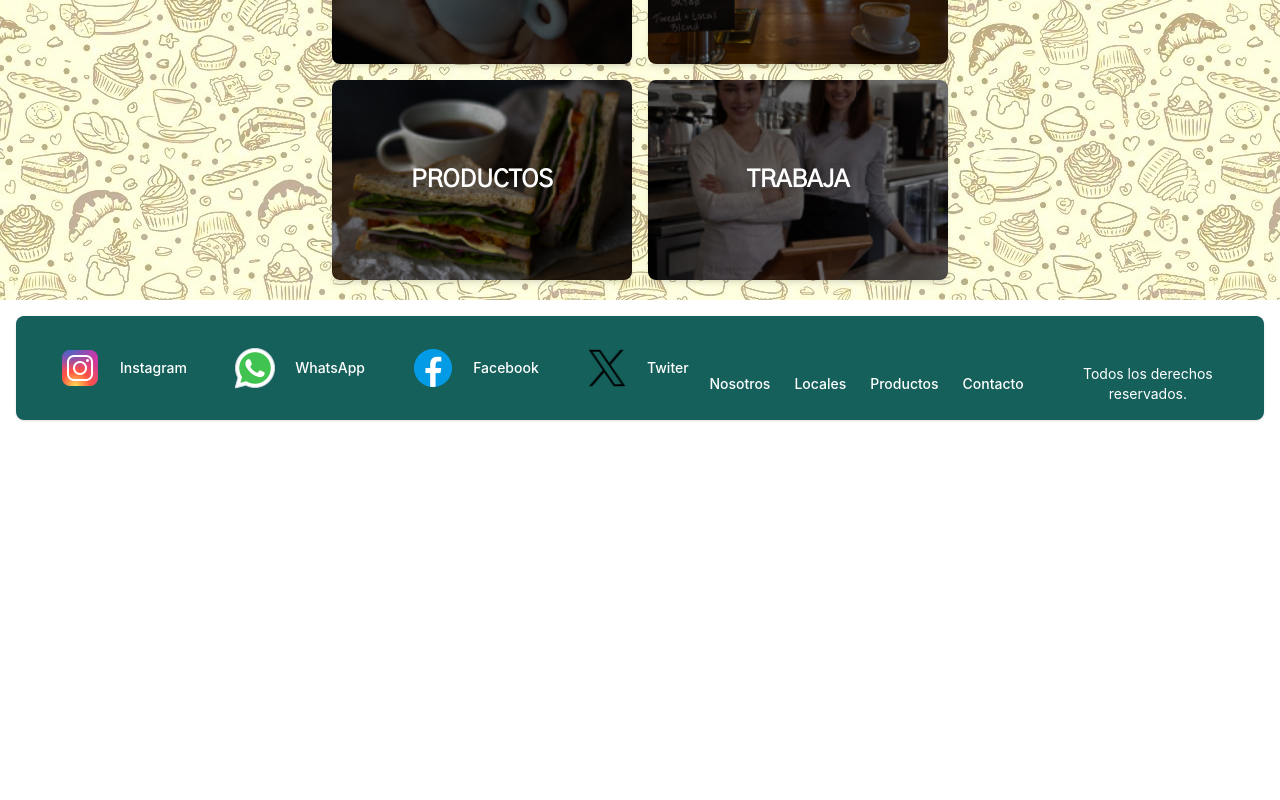
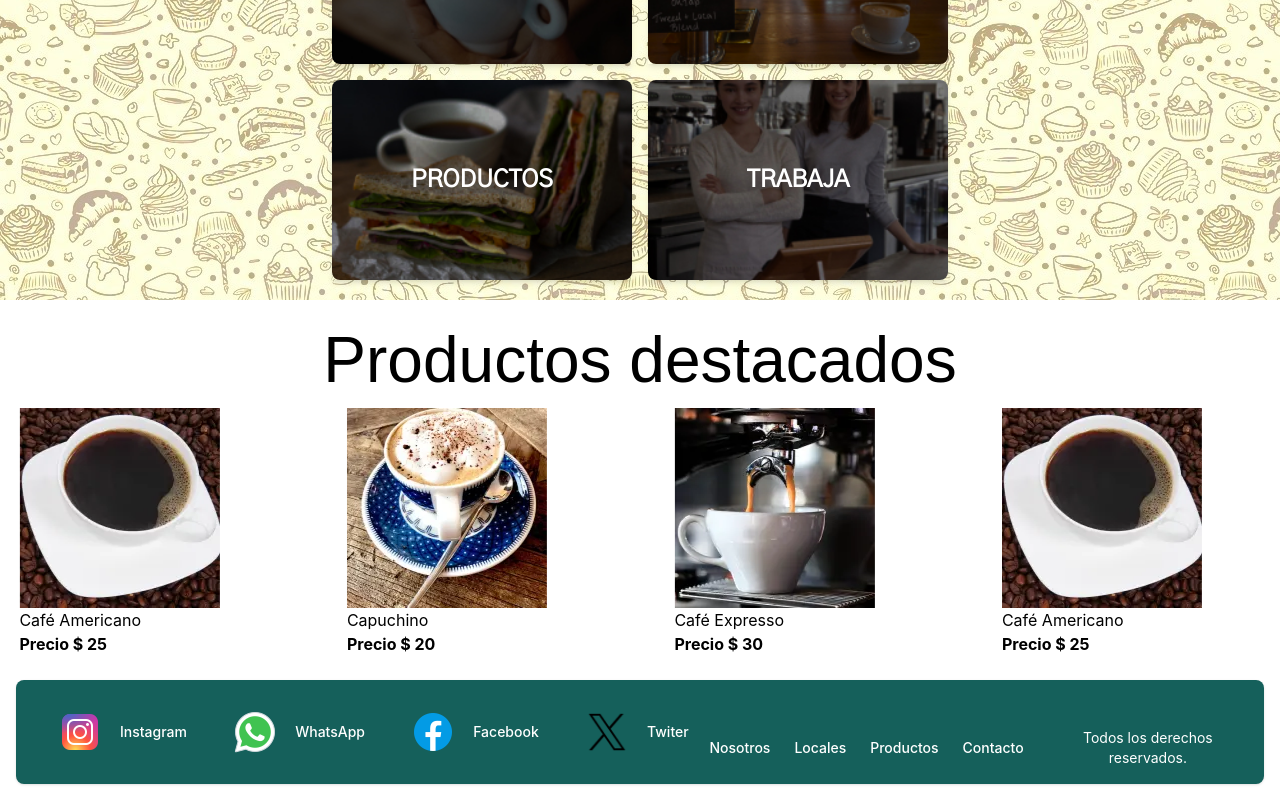
Before and after one commit to Leonardo-Valtorta/codigo-cafe, a Next.js app: page / in a window 1280 px wide. Shown: the part 766-1566 px from the top of the page. Before the commit the page ends 1202 px from the top, so only its background shows below. Built offline with nearby package versions, Linux system fonts and the light colour scheme; data requests are answered from the project's data file; a web font is replaced by a local one.

Commit message:
agregre el componente carousel owl y lo llamo en el index

```diff
--- /dev/null
+++ b/src/components/Slider.js
@@ -0,0 +1,118 @@
+import React, { useState, useEffect, useContext } from "react";
+import dynamic from "next/dynamic";
+import "owl.carousel/dist/assets/owl.carousel.css";
+import "owl.carousel/dist/assets/owl.theme.default.css";
+import { ShoppingContext } from "@/context/ShoppingContextProvider";
+
+var $ = require ("jquery");
+if (typeof window !== "undefined") {
+    window.$ = window.jQuery = require ("jquery");
+}
+
+const OwlCarousel = dynamic(() => import("react-owl-carousel"), {
+    ssr: false,
+  });
+
+  const Slider = () => {
+    const {db, READ_DATA, ADD_ITEM_TO_CART} = useContext(ShoppingContext);
+    useEffect(() => {READ_DATA()}, []);
+
+    const {products,cart} = db;
+
+
+    const options = {
+      margin: 30,
+      responsiveClass: true,
+      nav: true,
+      dots: true,
+      autoplay: true,
+      smartSpeed: 1000,
+      navClass: ["owl-prev", "owl-next"],
+      navText: [
+        '<i class="fas fa-angle-left"></i>',
+        '<i class="fas fa-angle-right"></i>',
+      ],
+      responsive: {
+        0: {
+          items: 1,
+        },
+        400: {
+          items: 1,
+        },
+        600: {
+          items: 2,
+        },
+        700: {
+          items: 3,
+        },
+        1000: {
+          items: 4,
+        },
+      },
+    };
+
+  return (
+    <div className="row no-gutters">
+      <div
+        className="col-xl-12 col-lg-12 col-md-12 col-sm-12 col-12 mt-3 pb-2 bg-white"
+        id="owl-carousel-products"
+      >
+        <h3 className="font-medium font-titleCart text-[6vh] md:text-[8vh] text-center md:text-left">Productos destacados</h3>
+        <ul id="owl-carousel-ul" className="owl-carousel owl-loaded owl-drag">
+          <OwlCarousel
+            className="owl-theme"
+            loop
+            margin={4}
+            nav={true}
+            dots={false}
+            animateIn= {true}
+            {...options}
+          >
+            {products && products.length > 0
+              ? products
+
+                  .map((product) => {
+                  return (
+                    <>
+                      <div
+                        id="featuredProducts"
+                        className="item float-left w-100"
+                        key={product.name}
+                      >
+                        <div className="productListing col-lg-5th col-md-4 col-sm-6 col-xs-12">
+                          <a href="./products" >
+                            <a className="product float-left">
+                              <span className="image text-center">
+                                <img
+                                  id={product.id}
+                                  src={product.image}
+                                  alt={product.name}
+                                  title={product.name}
+                                />
+                              </span>
+                              <span className="w-100 text-center mt-1 ">
+                                <h5 className="brand text-capitalize float-left">
+                                  {product.brand}
+                                </h5>
+                                <span className="name">{product.name}</span>
+                                <br/>
+                                <strong className="itemPrice p-0">
+                                  Precio $ {product.price}
+                                </strong>
+                              </span>
+                            </a>
+                          </a>
+                        </div>
+                      </div>
+                    </>
+                  );
+                })
+              : ""}
+          </OwlCarousel>
+        </ul>
+      </div>
+    </div>
+  );
+};
+
+  export default Slider;
--- a/src/pages/index.js
+++ b/src/pages/index.js
@@ -1,9 +1,10 @@
 import Header from "@/components/Header";
 import Footer from "@/components/Footer";
 import HomeSection from "@/components/HomeSection";
+import Slider from "@/components/Slider";
 
 
-// const DynamicCarousel = dynamic(() => import('@/components/Carousel'), { ssr: false });
+
 export default function Home() {
   return (
     <>
@@ -11,6 +12,7 @@ export default function Home() {
 
       <Header />
       <HomeSection />
+      <Slider />
       <Footer />
 
     </>
```
